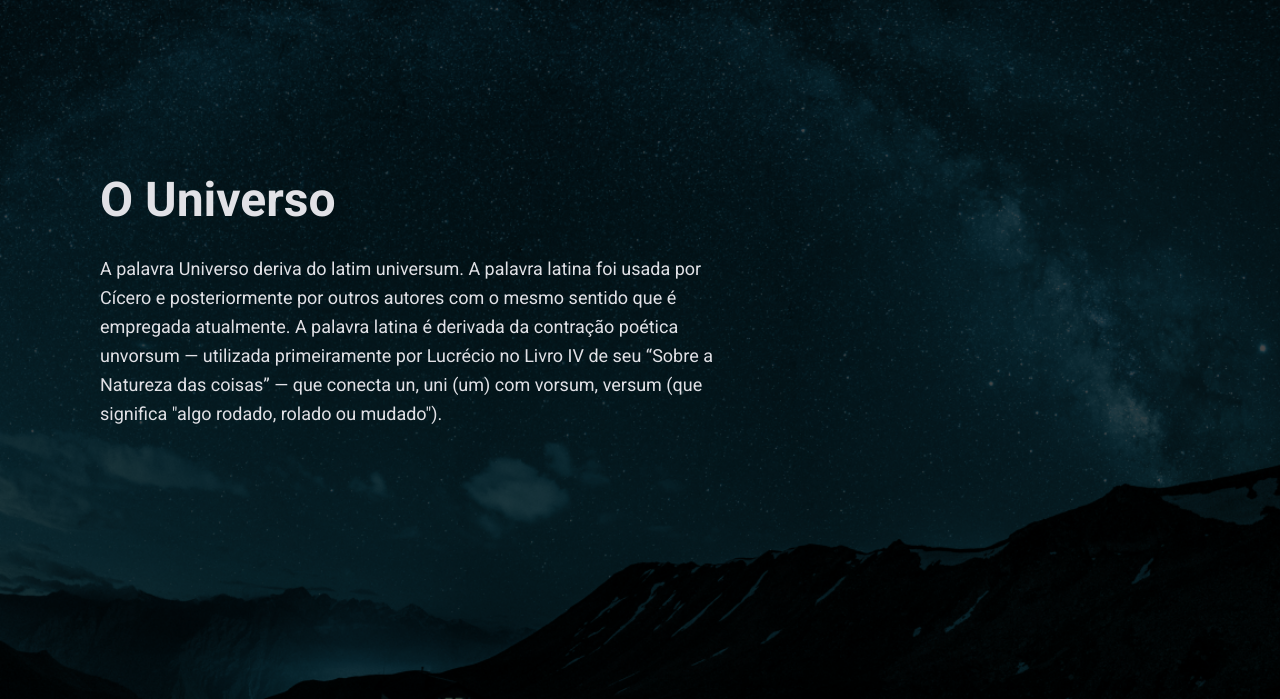
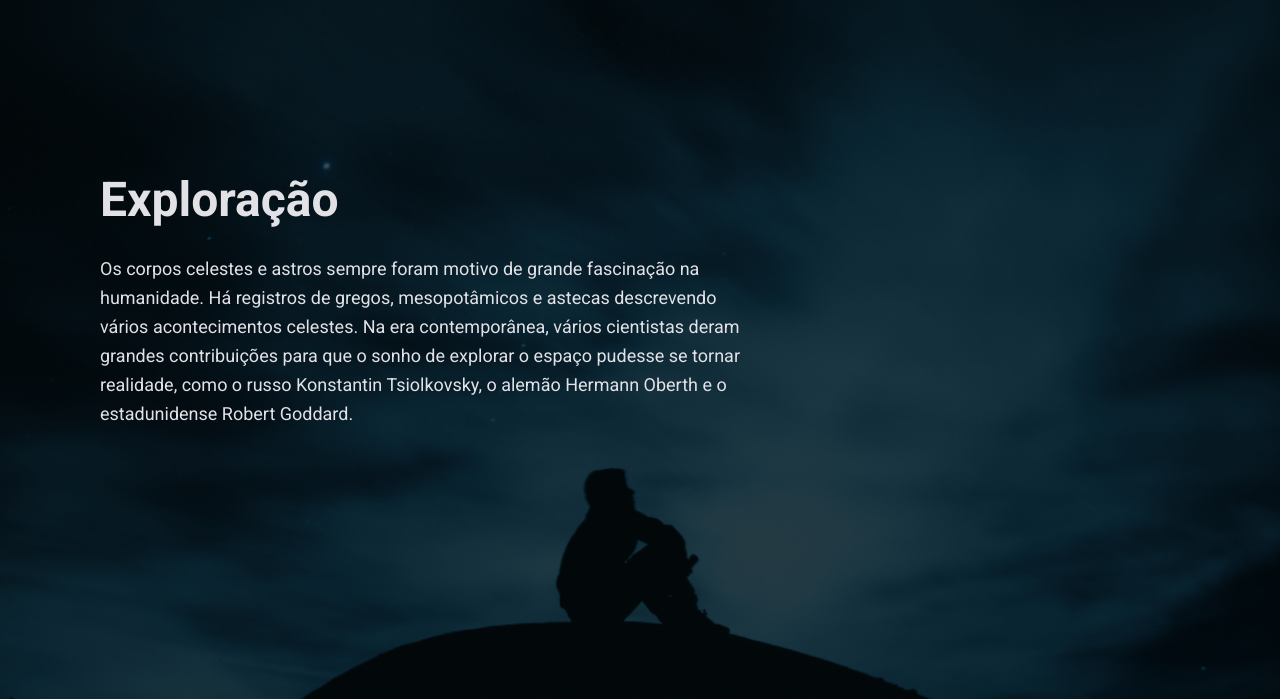
Before and after one commit to Dan-Padovani/Explorer_projeto07_SPA_Universe, a plain HTML site: page index.html in a window 1280 px wide. Shown: the part 101-800 px from the top of the page. Drawn offline with Linux system fonts and the light colour scheme.

Commit message:
finished explorer page

```diff
--- a/app/style/style.css
+++ b/app/style/style.css
@@ -26,7 +26,6 @@ body {
 }
 
 /*MAIN PAGE - NAV MENU*/
-
 nav {
 	display: flex;
 	align-items: center;
@@ -57,6 +56,8 @@ nav a:hover {
 	font-weight: 700;
 	transition: 0.5s;
 }
+/*MAIN PAGE - NAV MENU END*/
+
 
 h1 {
 	font-weight: 700;
@@ -78,18 +79,19 @@ p {
 }
 
 
-
 #app {
 	display: flex;
   align-items: center;
 	min-height: 100vh;
 }
 
-/*MAIN PAGE - NAV MENU END*/
+/*main content text tittle*/
+.main-content h1 {
+	margin-left: 10rem;
+}
 
 
 /*begin page*/
-
 .begin {
 	display: flex;
   flex-direction: column;
@@ -127,10 +129,14 @@ body.universe {
   background-position: center;
   background-size: cover;
 }
-
-.universe h1 {
-	margin-left: 10rem;
-}
+/*universe page end*/
 
 
-/*universe page end*/
+/*explore page*/
+body.explore {
+	background-image: url('/app/assets/explore.png');
+	background-repeat: no-repeat;
+  background-position: center;
+  background-size: cover;
+}
+/*explore page end*/
--- a/index.html
+++ b/index.html
@@ -11,7 +11,7 @@
 	<link rel="preconnect" href="https://fonts.googleapis.com">
 	<link rel="stylesheet" href="./app/style/style.css">
 </head>
-<body class="universe">
+<body class="explore">
 	<!-- Navigation menu -->
 	<nav>
 		<ul>
@@ -26,10 +26,11 @@
 	<!-- main content -->
 	<div id="app">
 		<!-- REMOVE AFTER FINISHING css -->
-		<main class="universe">
-			<h1>O Universo</h1>
-			<p>A palavra Universo deriva do latim universum. A palavra latina foi usada por Cícero e posteriormente por outros autores com o mesmo sentido que é empregada atualmente. A palavra latina é derivada da contração poética unvorsum — utilizada primeiramente por Lucrécio no Livro IV de seu “Sobre a Natureza das coisas” — que conecta un, uni (um) com vorsum, versum (que significa "algo rodado, rolado ou mudado").</p>
+		<main class="main-content">
+			<h1>Exploração</h1>
+			<p>Os corpos celestes e astros sempre foram motivo de grande fascinação na humanidade. Há registros de gregos, mesopotâmicos e astecas descrevendo vários acontecimentos celestes. Na era contemporânea, vários cientistas deram grandes contribuições para que o sonho de explorar o espaço pudesse se tornar realidade, como o russo Konstantin Tsiolkovsky, o alemão Hermann Oberth e o estadunidense Robert Goddard.</p>
 		</main>
+		<!-- REMOVE ENDS -->
 	</div>
 	<!-- main content end-->
 
```
Also changed, not shown: app/pages/exploracao.html (+4 -11 lines).
